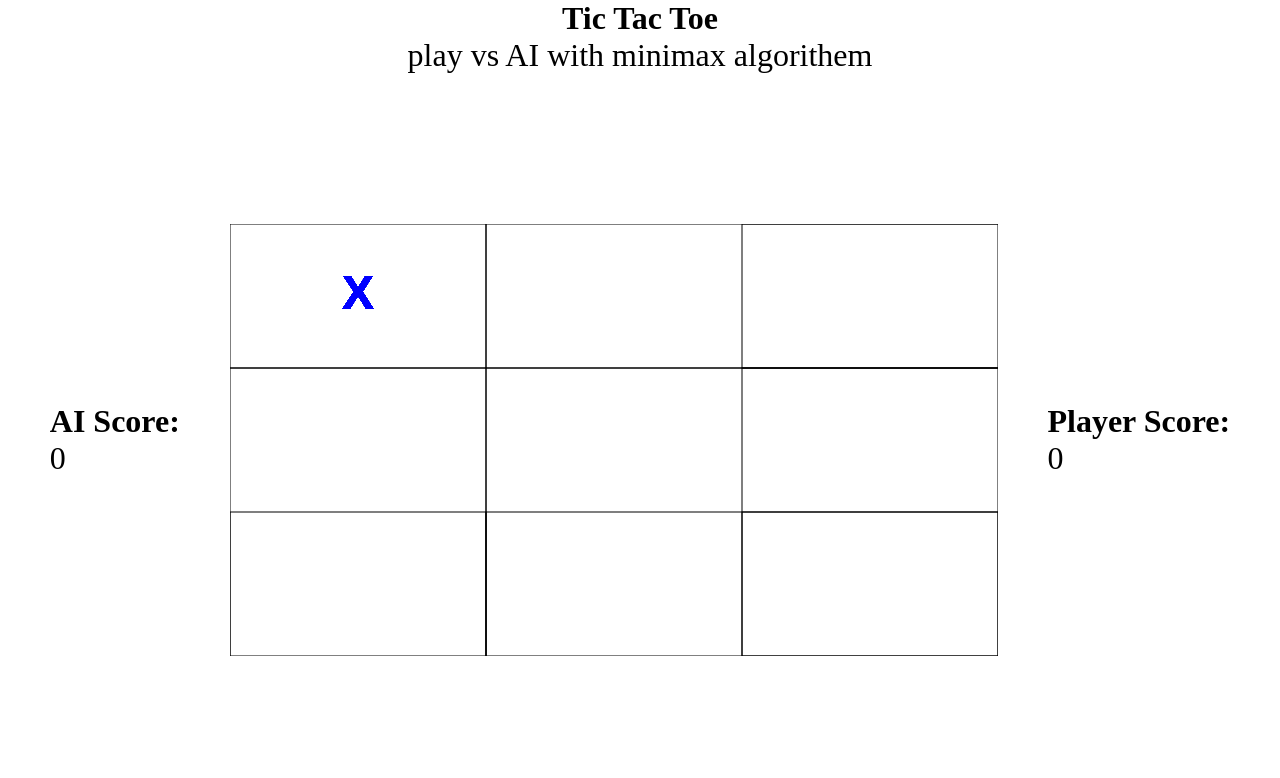
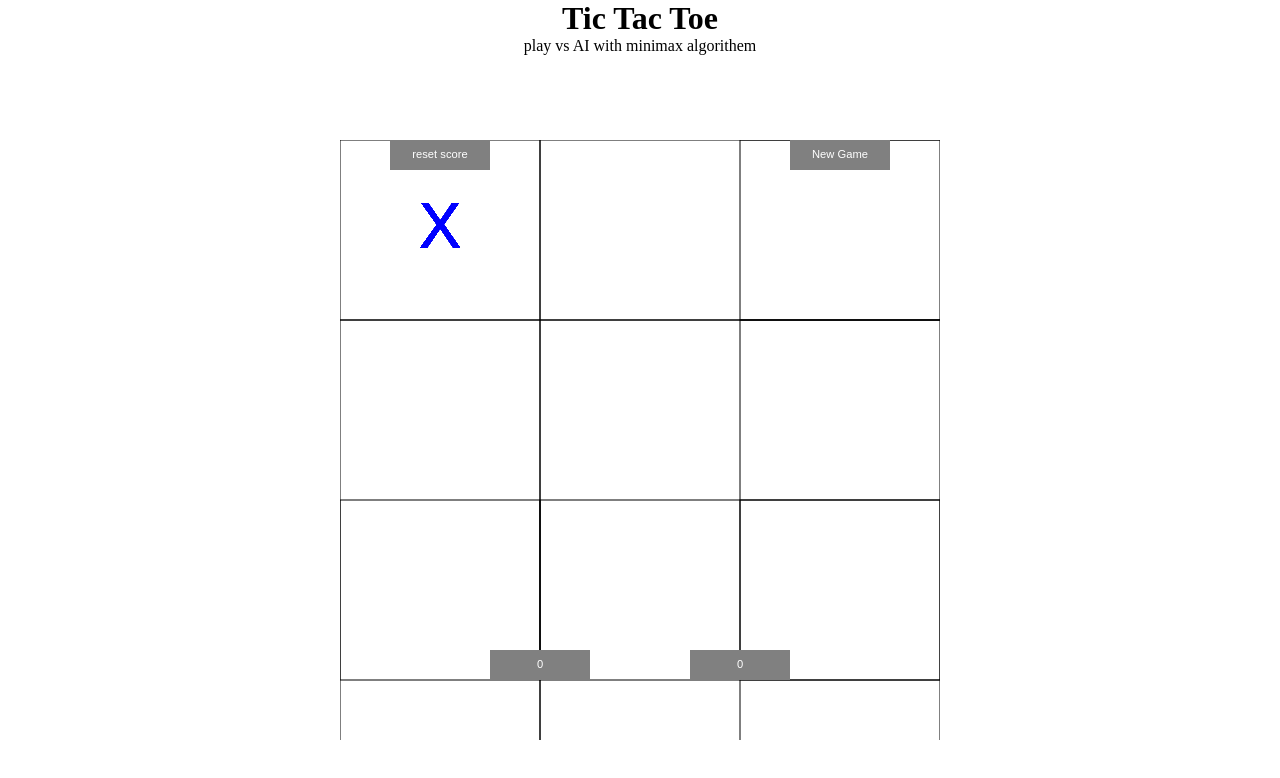
Before and after one commit to idanavin/TicTacToe, a plain HTML site: page new/index.html in a window 1280 px wide. Drawn offline with Linux system fonts and the light colour scheme.

Commit message:
added buttons

```diff
--- a/new/Board.js
+++ b/new/Board.js
@@ -46,30 +46,39 @@ class Board {
     }
 
     endGame(score) {
+        if (score !== 'tie') {
+            let prev = this.getPoints();
+            this.setPoints(score, prev[score]);
+        }
+        canv.removeEventListener('click', getMousePos);
+    }
+
+    createEndButton(score) {
         let endText = '';
         if (score === 'tie') {
             endText = 'Its a tie';
         }
         else {
-            let prev = this.getPoints();
-            this.setPoints(score, prev[score]);
-            updateScore();
             endText = `${score} Wins!`
         }
-        ctx.font = 'bold 72px sans-serif';
-        ctx.fillStyle = this.colors[1];
-        ctx.fillRect(this.w / 2, this.h / 2, 2 * this.w, 2 * this.h);
-        ctx.fillStyle = this.colors[0];
-        ctx.fillText(endText, this.width / 2, this.height / 2 - 100);
-        ctx.fillText(`Play again?`, this.width / 2, this.height / 2 + 100);
-        canv.removeEventListener('click', getMousePos);
-        canv.addEventListener('click', newGame);
+        let options = { font: 'bold 1.2rem sans-serif' };
+        buttons.push(new Button(this.width / 2, this.h, 300, 100, endText, 'end1', 'end'));
+        buttons.push(new Button(60, this.h * 2, 120, 65, 'Play again?', 'restart', 'end', options));
+        buttons.push(new Button(this.width - 60, this.h * 2, 120, 65, 'Main menu', 'end3', 'end', options));
+        canv.addEventListener('click', this.buttonsClick, true);
     }
+
+    buttonsClick(e) {
+        for (let b in buttons) {
+            buttons[b].canvasClick(e);
+        }
+    }
+
 
     getPoints() {
         let X = Number(localStorage.getItem('X'));
         let O = Number(localStorage.getItem('O'));
-        return {X, O}
+        return { X, O }
     }
 
     setPoints(winner, prevS) {
@@ -80,7 +89,7 @@ class Board {
 
     resetPoints() {
         localStorage.clear();
-        points = {X: 0, O: 0};
+        points = { X: 0, O: 0 };
     }
 
     show() {
@@ -93,7 +102,7 @@ class Board {
 
     getSize(el) {
         this.width = el.width;
-        this.height = el.height;
+        this.height = el.height * 0.9;
         this.w = this.width / this.game.row;
         this.h = this.height / this.game.col;
     }
--- /dev/null
+++ b/new/Button.js
@@ -0,0 +1,54 @@
+class Button {
+    constructor(x, y, w, h, txt, id, c, opt) {
+        this.x = x;
+        this.y = y;
+        this.w = w;
+        this.h = h;
+        this.txt = txt
+        this.id = id
+        if (opt) {
+            this.opt = opt;
+        }
+        if (c) {
+            this.c = c
+        }
+        this.center = { x: (this.x - (this.w / 2)), y: (this.y - (this.h / 2)) };
+    }
+
+
+
+    colors = ['grey', 'white'];
+
+    canvasClick(e) {
+        let mousex = e.offsetX;
+        let mousey = e.offsetY;
+        if (mousex > this.center.x && mousex < this.center.x + this.w) {
+            if (mousey > this.center.y && mousey < this.center.y + this.h) {
+                this.act();
+            }
+        }
+    }
+
+    act() {
+        //Play again button
+        if (this.id === 'restart') {
+            buttons = buttons.filter((value, index) => {
+                return buttons[index].c !== 'end';
+            });
+            newGame();
+        }
+        if (this.id === 'localStorageClear') {
+            board.resetPoints();
+        }
+    }
+
+    show() {
+        ctx.translate(0, 0);
+        ctx.font = this.opt && this.opt.font ? this.opt.font : 'bold 3.5rem sans-serif';
+        ctx.fillStyle = this.opt && this.opt.bgc ? this.opt.bgc : this.colors[0];
+        ctx.fillRect(this.center.x, this.center.y, this.w, this.h);
+        ctx.fillStyle = this.opt && this.opt.color ? this.opt.color : this.colors[1];
+        ctx.fillText(this.txt, this.x, this.y);
+        // ctx.translate(0, 0)
+    }
+}
--- a/new/Move.js
+++ b/new/Move.js
@@ -42,6 +42,7 @@ class Move {
 
     show() {
         if (this.done) {
+            ctx.font = '4rem sans-serif';
             ctx.fillStyle = this.colors[this.active];
             ctx.fillText(board.boardArr[this.j][this.i], (this.i * board.w) + (board.w / 2), (this.j * board.h) + (board.h / 2), board.w);
         }
--- a/new/index.html
+++ b/new/index.html
@@ -13,16 +13,17 @@
         <span>play vs AI with minimax algorithem</span>
     </header>
     <main>
-        <div class="left">
+        <!-- <div class="left">
             <h1>AI Score:</h1>
             <span class="score"></span>
-        </div>
+        </div> -->
         <canvas></canvas>
-        <div class="right">
+        <!-- <div class="right">
             <h1>Player Score:</h1>
             <span class="score"></span>
-        </div>
+        </div> -->
     </main>
+    <script src="Button.js"></script>
     <script src="Board.js"></script>
     <script src="Move.js"></script>
     <script src="main.js"></script>
--- a/new/main.js
+++ b/new/main.js
@@ -4,15 +4,8 @@ let ctx = canv.getContext('2d');
 
 let board = new Board(3, 3);
 let moves = [];
-let Index = 0
-
-function updateScore() {
-    let e = document.querySelectorAll('.score');
-
-    for (let i = 0; i < e.length; i++) {
-        e[i].innerHTML = points[board.players[i]];
-    }
-}
+let buttons = [];
+let Index = 0;
 
 function getMousePos(e) {
     let mousex = e.offsetX;
@@ -30,24 +23,39 @@ function newGame() {
     board.getSize(canv);
     board.init();
     board.show();
+    if (localStorage.length == 0){
+        board.resetPoints();
+    }
+    points = board.getPoints();
     bestMove();
-    canv.removeEventListener('click', newGame);
+    // canv.removeEventListener('click', board.buttonsClick);
     canv.addEventListener('click', getMousePos);
     loop();
 }
 
 window.onload = function () {
-    if (localStorage.length == 0){
-        localStorage.setItem('X', 0);
-        localStorage.setItem('O', 0);
-    }
-    else {
-        points = board.getPoints();
-        // console.log(board.getPoints());
-    }
     newGame();
-    updateScore();
-
+    buttons.push(new Button(board.w * 0.5, 15, 100, 30, 'reset score', 'localStorageClear', 'home', {
+        font: '0.7rem sans-serif',
+        bgc: 'grey',
+        color: 'white'
+    }),
+    new Button(board.w * 2.5, 15, 100, 30, 'New Game', 'restart', 'home', {
+        font: '0.7rem sans-serif',
+        bgc: 'grey',
+        color: 'white'
+    }),
+    new Button(board.w, board.height - 15, 100, 30, board.getPoints().X, 'X', 'score', {
+        font: '0.7rem sans-serif',
+        bgc: 'grey',
+        color: 'white'
+    }),
+    new Button(board.w * 2, board.height - 15, 100, 30, board.getPoints().O, 'O', 'score', {
+        font: '0.7rem sans-serif',
+        bgc: 'grey',
+        color: 'white'
+    })),
+    console.log(board.getPoints());
 };
 
 function loop() {
@@ -58,7 +66,18 @@ function loop() {
         let winner = board.checkWin();
         if (winner) {
             board.endGame(winner);
+            board.createEndButton(winner);
             clearInterval(l)
+        }
+        if (buttons) {
+            for (let m in buttons) {
+                buttons[m].show();
+
+                if (buttons[m].c === 'score') {
+                    let id = buttons[m].id;
+                    buttons[m].txt = board.getPoints()[id];
+                }
+            }
         }
     }, 100);
 }
--- a/new/style.css
+++ b/new/style.css
@@ -26,9 +26,10 @@ main {
 
 span {
     text-align: center;
-    font-size: 2rem;
 }
 canvas {
-    width: 60%;
-    height: 60%;
+    width: 100%;
+    height: 100%;
+    max-width: 600px;
+    max-height: 600px;
 }
```
